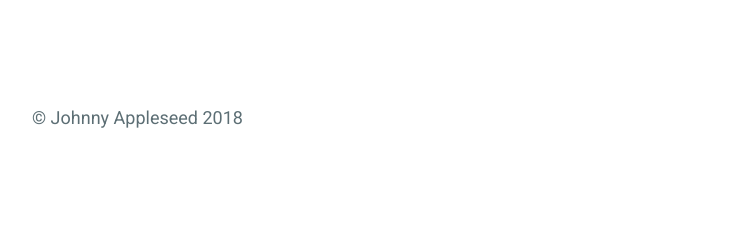
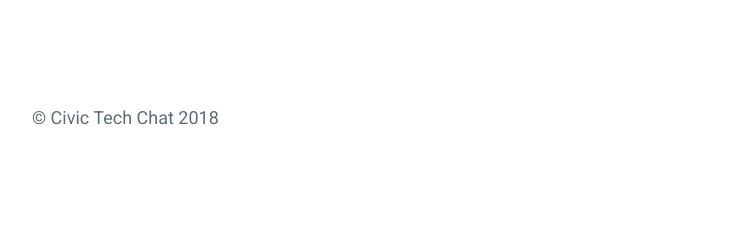
Before and after one commit to civictechchat/civictechchat.github.io, a Jekyll site: the page built from _pages/about.md, in a window 1280 px wide. Shown: the part 796-1024 px from the top of the page, without its empty margins (258-991 px from the left). Built offline with Jekyll 4.4.1, drawn with Linux system fonts in a browser that asks for light colours.

Commit message:
update info

```diff
--- a/_config.yml
+++ b/_config.yml
@@ -3,8 +3,8 @@ title: Civic Tech Chat
 description: >
   Discussing breakthroughs in public service technology.
 
-author: Johnny Appleseed
-email: johnny@appleseed.com
+author: Civic Tech Chat
+email: info@civictech.chat
 twitter_username:
 github_username:
 
```
